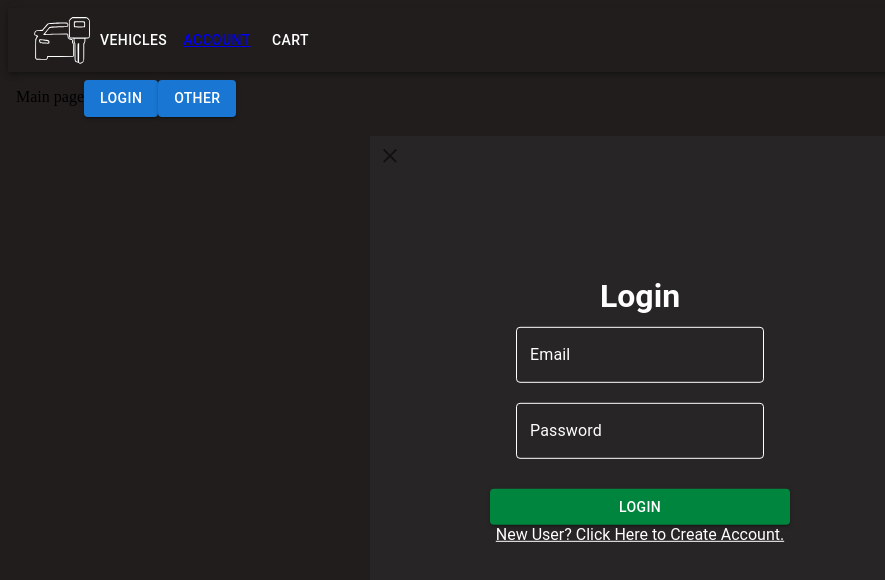
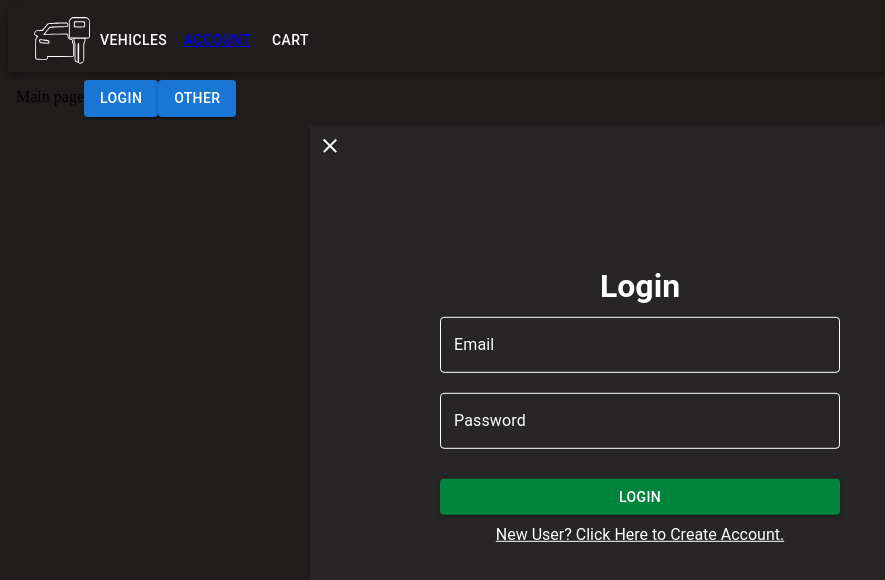
Before and after one commit to evanharr/SuperSimple3444, a React (Create React App) app: page / in a window 1280 px wide. Both pictures are taken after a click on the button "LOGIN". Shown: the top 580 px of the page, without its empty margins (0-885 px from the left). Built offline with nearby package versions, Linux system fonts and the light colour scheme.

Commit message:
Fixed spacing #2

```diff
--- a/src/Login.js
+++ b/src/Login.js
@@ -1,11 +1,13 @@
 import React from 'react';
+import './login.css'
+
 import { createTheme, ThemeProvider } from '@mui/material/styles';
 import { styled } from '@mui/material/styles';
-import { spacing } from '@mui/system';
 import TextField from '@mui/material/TextField';
 import Button from '@mui/material/Button';
 import Box from '@mui/material/Box';
-import './login.css'
+import Visibility from "@mui/icons-material/Visibility";
+import VisibilityOff from "@mui/icons-material/VisibilityOff";
 
 const defaultButton = createTheme({
 
@@ -16,8 +18,9 @@ const defaultButton = createTheme({
   },
 });
 
+//Sets textfield to white
 const StyledTextField = styled(TextField)({
-  maxLength: 100,
+  width:400,
   margin: 10,
   align:'center',
 
@@ -51,7 +54,6 @@ const StyledTextField = styled(TextField)({
 });
 
 
-
 export default class Login extends React.Component
 {
   constructor()
@@ -71,7 +73,6 @@ export default class Login extends React.Component
     return(
       <Box textAlign='center' sx={{
         display: 'flex',
-        alignItems: 'flex-start',
         flexDirection: 'column',
         alignItems:"center"}}>
         <h1 className='loginText'>Login</h1>
@@ -80,13 +81,13 @@ export default class Login extends React.Component
         <StyledTextField className='loginText' id="password-form"  label="Password" type="password" ></StyledTextField>
 
         <ThemeProvider theme={defaultButton}>
-          <Button  sx={{ width: 300 }} variant="contained" onClick={this.CollectInfo}>
+          <Button  sx={{ width: 400 }} variant="contained" onClick={this.CollectInfo}>
             Login
           </Button>
         </ThemeProvider>
 
         {/*Add link to <a> tag that goes to create account*/}
-        <a className='loginText' href="https://www.youtube.com/">New User? Click Here to Create Account.</a>
+        <a className='websiteText' href="https://www.youtube.com/">New User? Click Here to Create Account.</a>
       </Box>
     )
   }
--- a/src/Modal.js
+++ b/src/Modal.js
@@ -28,7 +28,8 @@ const OVERLAY_STYLES = {
 const CLOSE_STYLE = {
     position: 'absolute',
     top: 0,
-    left: 0
+    left: 0,
+    color: 'white'
 }
 
 export default function Modal({ open, children, onClose }) {
--- a/src/login.css
+++ b/src/login.css
@@ -22,6 +22,7 @@
     font-family: 'Roboto', sans-serif;
     color:white;
     display: block;
+    margin: 10px 10px 10px 10px;
 }
 
 .websiteMain{
```
